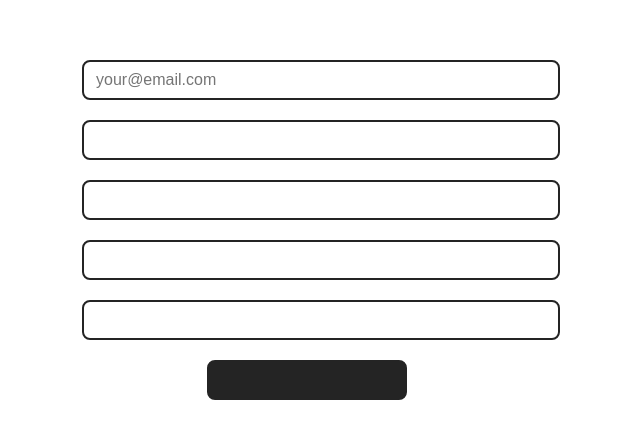
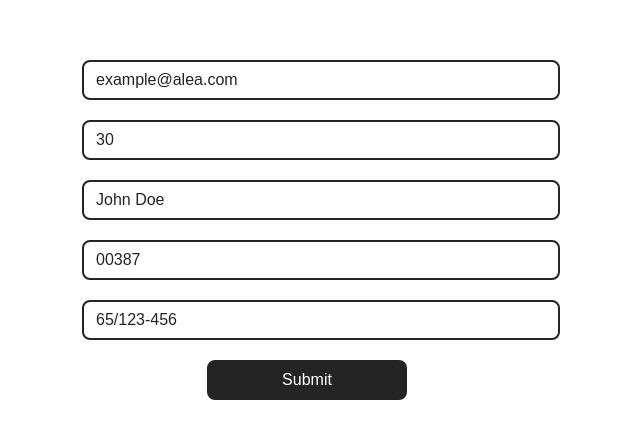
Before and after one commit to nemanja85/Library-Form-Submission, a React (Vite) app: page / in a window 1280 px wide. Shown: the part 180-618 px from the top of the page, without its empty margins (333-973 px from the left). Built offline with nearby package versions, Linux system fonts and the light colour scheme.

Commit message:
fix: Show data in input fileds and added generic types

```diff
--- a/src/App.tsx
+++ b/src/App.tsx
@@ -13,6 +13,7 @@ export const PageWithForm = () => {
     },
   });
 
+
   return (
     <div>
       <Form initialValues={userInfo} onSubmit={setUserInfo}>
--- a/src/components/Form.tsx
+++ b/src/components/Form.tsx
@@ -1,27 +1,30 @@
 // Form.tsx
-import { createContext, useContext, useState, FormEvent, ReactNode, FC, Dispatch, SetStateAction } from 'react';
+import { createContext, useState, FormEvent, ReactNode, FC, Dispatch, SetStateAction } from 'react';
 
-type FormData = {
-  [key: string]: string;
+type FormData<T> = {
+  [key: string]: string | number | T;
 }
 
-type FormHandler = (data: FormData) => void;
+type FormSubmitHandler<T> = (formData: T) => void;
 
-type FormContextProps = {
-  formData: FormData;
-  setFormData: Dispatch<SetStateAction<FormData>>;
-  handleSubmit?: FormHandler;
+type FormProps<T> = {
+  initialValues: T;
+  children: ReactNode;
+  onSubmit: FormSubmitHandler<T>;
 };
 
-type FormProps = {
-  children: ReactNode;
-  onSubmit: FormHandler;
-};
+type FormContext<T> = {
+    formData: T;
+    setFormData: Dispatch<SetStateAction<T>>;
+    onSubmit: Dispatch<SetStateAction<FormSubmitHandler<T>>>;
+}
 
-const FormContext = createContext<FormContextProps | undefined>(undefined);
+//export  const FormAuthContext = () =>  createContext<FormAuthContext<T> | null>(null);
 
-export const Form: FC<FormProps> = ({ children, onSubmit }) => {
-  const [formData, setFormData] = useState<FormData>({});
+ export const FormContext = createContext<FormContext<T> | null>(null);
+
+export const Form: FC<FormProps<T>> = ({ initialValues, onSubmit, children }) => {
+  const [formData, setFormData] = useState<FormData<T>>(initialValues);
 
   const handleSubmit = (e: FormEvent<HTMLFormElement>) => {
     e.preventDefault();
@@ -29,13 +32,10 @@ export const Form: FC<FormProps> = ({ children, onSubmit }) => {
   };
 
   return (
-      <FormContext.Provider value={{ formData, setFormData }}>
-        <form onSubmit={handleSubmit}>{children}</form>
+      <FormContext.Provider value={{ formData, setFormData, onSubmit }}>
+        <form onSubmit={handleSubmit}>
+          {children}
+        </form>
       </FormContext.Provider>
   );
 };
-
-export const useFormContext = () => {
-  const context = useContext(FormContext);
-  return context ? context : (() => { throw new Error('useFormContext must be used within a Form')});
-};
--- a/src/components/FormInput.tsx
+++ b/src/components/FormInput.tsx
@@ -1,29 +1,50 @@
-// FormInput.tsx
-import { ChangeEvent, FC } from 'react';
-import { useFormContext } from './Form';
+import { ChangeEvent, FC, useContext } from 'react';
+import { FormContext } from './Form';
 
 type FormInputProps = {
+  type: string;
   name?: string;
-  type: string;
   placeHolder?: string;
   required?: boolean;
   value?: string
 };
 
-export const FormInput: FC<FormInputProps> = ({ name,type, placeHolder }) => {
-  const { formData, setFormData } = useFormContext();
+export const FormInput: FC<FormInputProps> = ({ type, name, placeHolder }) => {
+  const formContext = useContext(FormContext);
+
+  if (!formContext) {
+    throw new Error('FormInput must be used within a FormProvider');
+  }
+
+  const { formData, setFormData } = formContext;
+
+  console.log('Data', name)
+
+  let value = '';
+
+  if (name?.includes(".")) {
+    const [obj, property] = name!.split(".");
+    value = formData[obj][property];
+  } else {
+    value = formData[name];
+  }
 
   const handleChange = (e: ChangeEvent<HTMLInputElement>) => {
     const { value } = e.target;
-    setFormData(prevData => ({ ...prevData, [name]: value }));
+    //@ts-expect-error TODO: finished later
+    setFormData(prevData => ({
+      ...prevData,
+      [name!]: value
+    }));
+    console.log("Updated", value)
   };
 
   return (
     <input
       type={type}
       name={name}
-      placeholder={placeHolder}
-      value={formData[name] || ''}
+      placeholder={placeHolder!}
+      value={value}
       onChange={handleChange}
     />
   );
```
